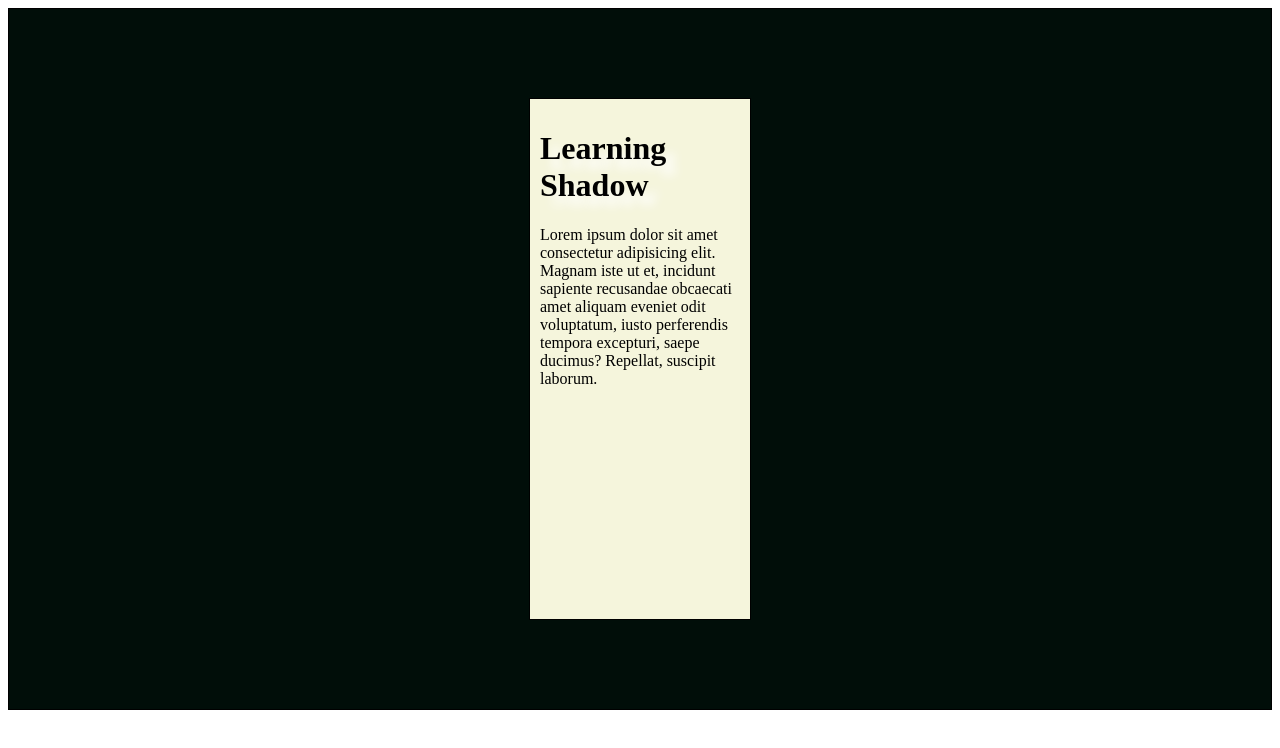
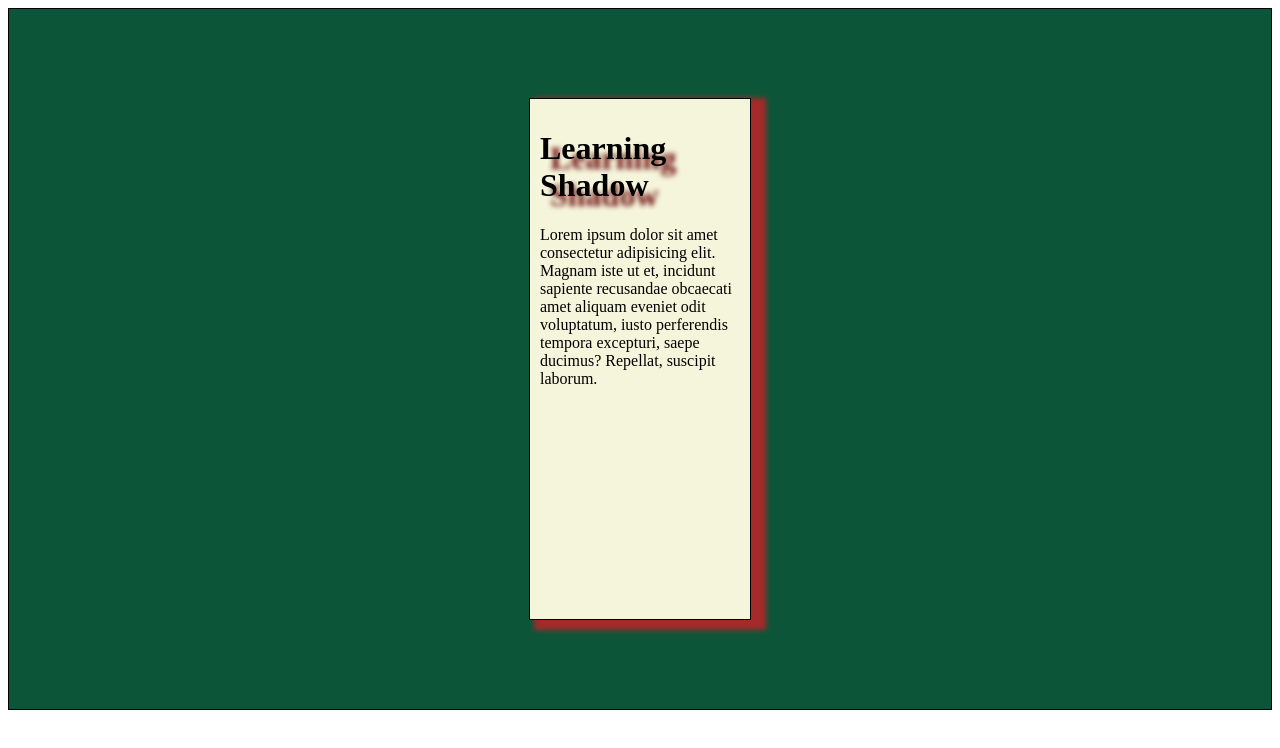
Before and after one commit to dapoojary9/Study, a plain HTML site: page CSSintro/shadoweffect/shadowindex.html in a window 1280 px wide. Drawn offline with Linux system fonts and the light colour scheme.

Commit message:
first commit

```diff
--- a/CSSintro/shadoweffect/shadowstyle.css
+++ b/CSSintro/shadoweffect/shadowstyle.css
@@ -1,7 +1,7 @@
 .container {
     height: 700px;
     border: 1px solid black;
-    background-color: rgb(1, 14, 9);
+    background-color: rgb(13, 85, 57);
     display: flex;
     justify-content: center;
     align-items: center;
@@ -14,9 +14,9 @@
     background-color: beige;
     margin: 20px;
     padding: 10px;
-    /* box-shadow: 10px 5px 5px 5px brown; */
+    box-shadow: 10px 5px 5px 5px brown;
 }
 
 h1 {
-    text-shadow: 10px 10px 10px white;
+    text-shadow: 10px 10px 5px  rgb(110, 13, 13);
 }
```
